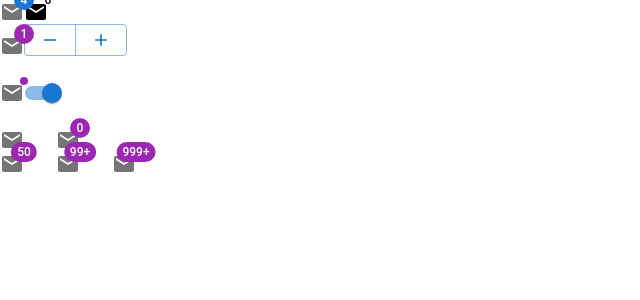
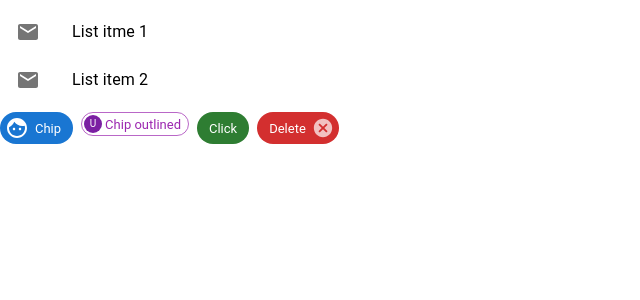
Before and after one commit to Ujala-355/Advance_react, a React (Create React App) app: page / in a window 1280 px wide. Shown: the top 300 px of the page, without its empty margins (0-640 px from the left). Built offline with nearby package versions, Linux system fonts and the light colour scheme.

Commit message:
List and Chip

```diff
--- a/src/App.js
+++ b/src/App.js
@@ -25,7 +25,8 @@ import React from "react";
 // import MuiSpeed from "./SpeedDial"
 // import BottomNavigation1 from "./BottomNavigation"
 // import Avatar1 from "./Avatar"
-import Badge1 from "./Badge"
+// import Badge1 from "./Badge"
+import List1 from "./list"
 
 function App() {
   return (
@@ -58,7 +59,8 @@ function App() {
         {/* <MuiSpeed/> */}
         {/* <BottomNavigation1/> */}
         {/* <Avatar1/> */}
-        <Badge1/>
+        {/* <Badge1/> */}
+        <List1/>
     </>
   );
 }
--- /dev/null
+++ b/src/list.js
@@ -0,0 +1,43 @@
+import {Box,List,ListItem,ListItemIcon,ListItemText,Stack,Chip, Avatar} from "@mui/material";
+import MailIcon from "@mui/icons-material/Mail";
+import FaceIcon from "@mui/icons-material/Face"
+const List1=()=>{
+    return(
+        <>
+            <Box sx={{width:"400px", bgcolor:"efefef"}}>
+                <List>
+                    <ListItem>
+                        <ListItemIcon>
+                            <MailIcon/>
+                        </ListItemIcon>
+                        <ListItemText primary="List itme 1"/>
+                    </ListItem>
+                    <ListItem>
+                        <ListItemIcon>
+                            <MailIcon/>
+                        </ListItemIcon>
+                        <ListItemText primary="List item 2"/>
+                    </ListItem>
+                </List>
+            </Box>
+            <Stack direction="row" spacing={1}>
+                <Chip label="Chip" color="primary" icon={<FaceIcon/>} />
+                <Chip
+                    label="Chip outlined"
+                    color="secondary"
+                    size="small"
+                    variant="outlined"
+                    avatar={<Avatar>U</Avatar>}
+                />
+                <Chip label="Click" color="success" onClick={()=>alert("Hii Ujala")}/>
+                <Chip
+                    label="Delete"
+                    color="error"
+                    onClick={()=>alert("Hii neeraj")}
+                    onDelete={()=>alert("hello ujala")}
+                />
+            </Stack>
+        </>
+    )
+}
+export default List1;
```
